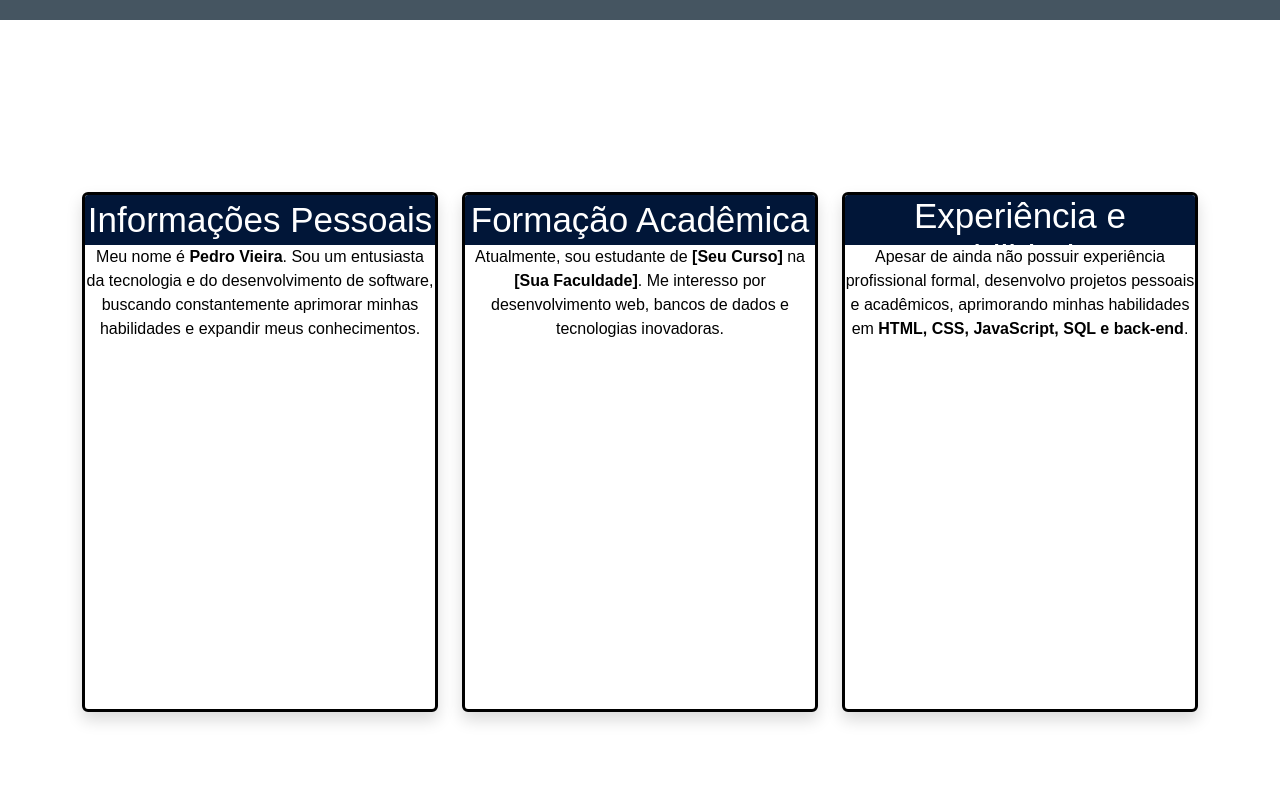
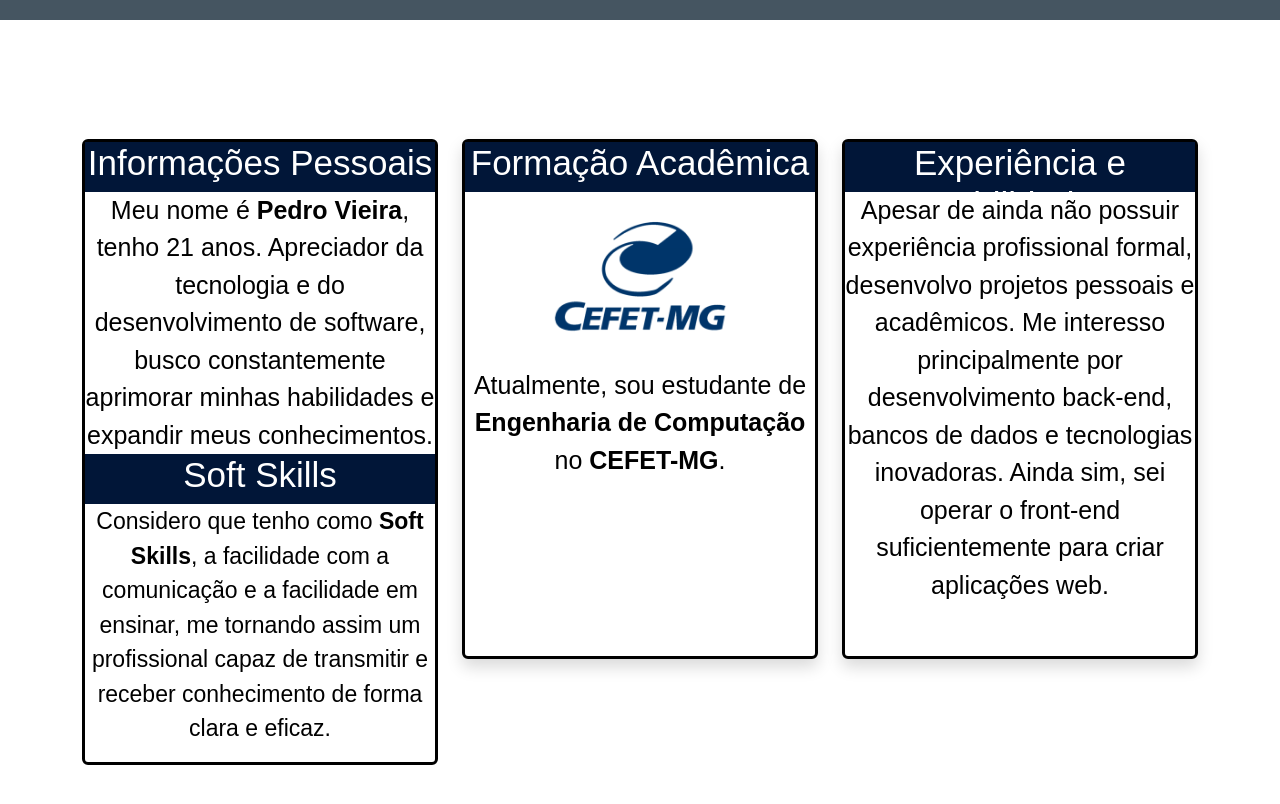
Before and after one commit to PedroVieiraC/portfolio, a plain HTML site: page index.html in a window 1280 px wide. Shown: the part 780-1584 px from the top of the page. Drawn offline with nearby package versions, Linux system fonts and the light colour scheme.

Commit message:
sobre mim pronto

```diff
--- a/index.html
+++ b/index.html
@@ -104,29 +104,44 @@
             <div class="row">
                 <!-- Informações Pessoais -->
                 <div class="col-md-4">
-                    <div class="sobrecard card text-center shadow">
+                    <div class="sobrecard card text-center flex-grow-1">
                         <div class="card-body">
-                            <h5 class="card-title d-flex justify-content-center align-items-center">Informações Pessoais
-                            </h5>
-                            <p class="card-text">Meu nome é <strong>Pedro Vieira</strong>. Sou um entusiasta da
-                                tecnologia e do desenvolvimento de software, buscando constantemente aprimorar minhas
-                                habilidades e expandir meus conhecimentos.</p>
+                            <div class="innerCard d-flex flex-column h-100">
+                                <!-- Informações Pessoais -->
+                                <div class="flex-fill d-flex flex-column justify-content-start">
+                                    <h5 class="card-title d-flex justify-content-center">Informações Pessoais</h5>
+                                    <p class="card-text "> Meu nome é <strong>Pedro Vieira</strong>, tenho 21 anos. Apreciador da tecnologia e do desenvolvimento de software, busco constantemente aprimorar minhas habilidades e expandir meus conhecimentos.
+                                    </p>
+                                </div>
+                                <!-- Soft Skills -->
+                                <div class="flex-fill d-flex flex-column justify-content-start">
+                                    <h5 class="card-title">Soft Skills</h5>
+                                    <p class="card-texts">Considero que tenho como <strong>Soft Skills</strong>, a facilidade com a comunicação e a facilidade em ensinar, me tornando assim um profissional capaz de transmitir e receber conhecimento de forma clara e eficaz.
+                                    </p>
+                                </div>
+                            </div>
                         </div>
                     </div>
                 </div>
 
+
                 <!-- Informação Acadêmica -->
                 <div class="col-md-4">
                     <div class="sobrecard card text-center shadow">
-                        <div class="card-body">
-                            <h5 class="card-title d-flex justify-content-center align-items-center">Formação Acadêmica
-                            </h5>
-                            <p class="card-text">Atualmente, sou estudante de <strong>[Seu Curso]</strong> na
-                                <strong>[Sua Faculdade]</strong>. Me interesso por desenvolvimento web, bancos de dados
-                                e tecnologias inovadoras.</p>
+                        <div class="card-body d-flex flex-column">
+                            <h5 class="card-title">Formação Acadêmica</h5>
+                            <div class="d-flex justify-content-center w-100">
+                                <img class="lcefet img-fluid" src="./compounds/images/lcef.png"
+                                    alt="Logo do CEFET-MG" />
+                            </div>
+                            <p class="card-text">
+                                Atualmente, sou estudante de <strong>Engenharia de Computação</strong> no
+                                <strong>CEFET-MG</strong>.
+                            </p>
                         </div>
                     </div>
                 </div>
+
 
                 <!-- Informação Profissional -->
                 <div class="col-md-4">
@@ -134,9 +149,13 @@
                         <div class="card-body">
                             <h5 class="card-title d-flex justify-content-center align-items-center flex-wrap">
                                 Experiência e Habilidades</h5>
-                            <p class="card-text">Apesar de ainda não possuir experiência profissional formal, desenvolvo
-                                projetos pessoais e acadêmicos, aprimorando minhas habilidades em <strong>HTML, CSS,
-                                    JavaScript, SQL e back-end</strong>.</p>
+                            <p class="card-text">Apesar de ainda não possuir experiência profissional formal,
+                                desenvolvo
+                                projetos pessoais e acadêmicos. Me interesso principalmente por desenvolvimento
+                                back-end, bancos de dados
+                                e tecnologias inovadoras. Ainda sim, sei operar o front-end suficientemente para
+                                criar
+                                aplicações web.</p>
                         </div>
                     </div>
                 </div>
--- a/styles.css
+++ b/styles.css
@@ -151,6 +151,12 @@ img {
   /* Remove espaços extras ao redor da imagem */
 }
 
+.lcefet{
+  max-width: 50%;
+  height: auto;
+  display: block;
+
+}
 
 .sobremim {
   margin-top: 30px;
@@ -191,6 +197,24 @@ img {
 }
 
 .sobrecard {
+  background-color: #FFF;
+  border: 3px solid black;
+  min-height: 65vh;
+  height: auto;
+  min-width: 30%;
+  color: #000;
+  overflow: visible;
   margin-top: 15px;
-  border: 3px solid black;
 }
+
+.innerCard {
+ height: 100%;
+}
+
+.card-text{
+  font-size: 25px;
+}
+
+.card-texts{
+  font-size: 23px;
+}
```
Also changed, not shown: compounds/images/lcef.png (added).
